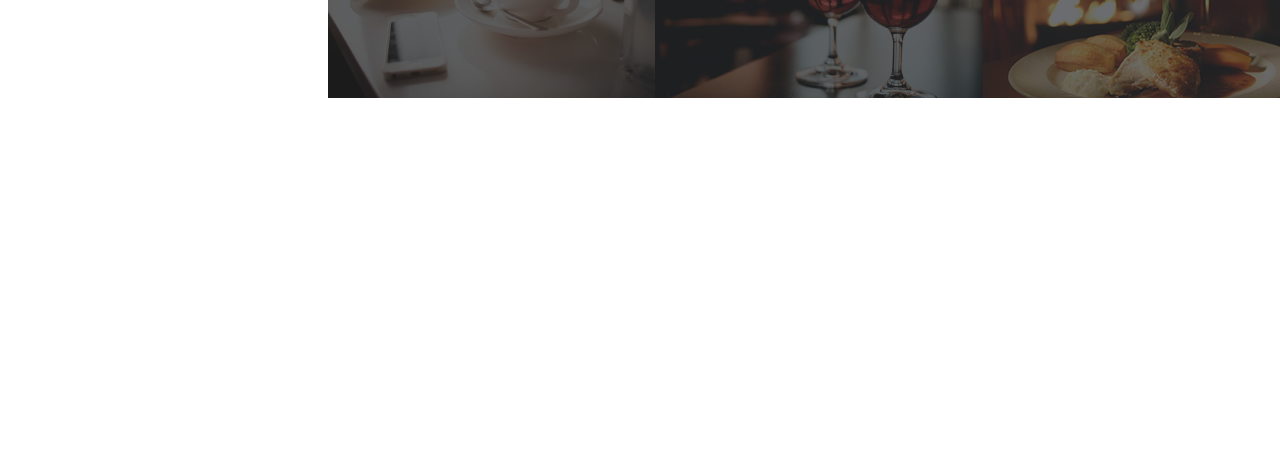
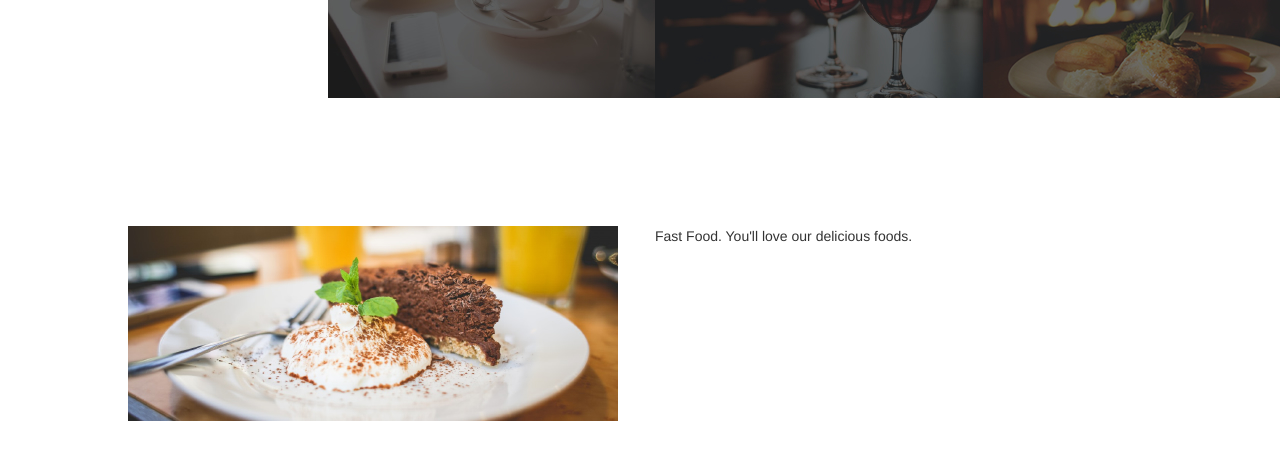
Before and after one commit to annstella/fri2, a plain HTML site: page index.html in a window 1280 px wide. Shown: the part 658-1118 px from the top of the page. Before the commit the page ends 800 px from the top, so only its background shows below. Drawn offline with nearby package versions, Linux system fonts and the light colour scheme.

Commit message:
add to page

```diff
--- a/css/styles.css
+++ b/css/styles.css
@@ -16,7 +16,10 @@ padding-left:450px;
   font-stretch: semi-expanded;
 }
 
-
-h3{
-  background-color: F15A29;
+.fast{
+  padding: 10%;
+  border: 2px;
 }
+p1{
+  font-size: bold;
+}
--- a/index.html
+++ b/index.html
@@ -30,8 +30,18 @@
           </div>
           <div class="col-md-3 dinner">
             <img src="images/assets/foodtop/dinner.jpg">
+          </div>
         </div>
 
+      <div class="row fast">
+        <div class="col-md-6">
+          <img src="images/assets/fastFood1.jpg">
+        </div>
+        <div class="col-md-6 fastfood">
+          <p1>Fast Food.</p1>
 
+          <p2>You'll love our delicious foods.</p2>
+        </div>
+      </div>
   </body>
 </html>
```
